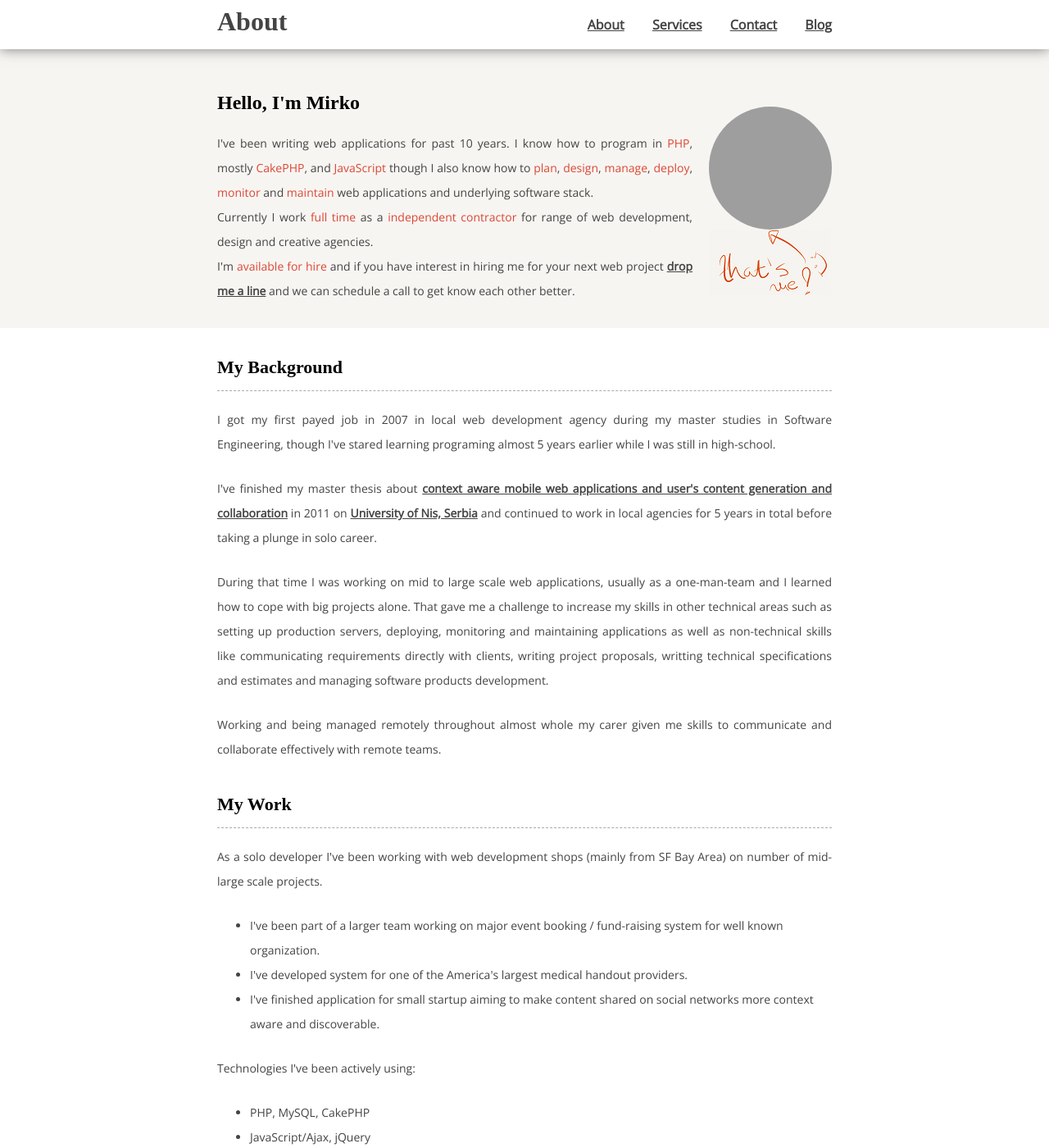
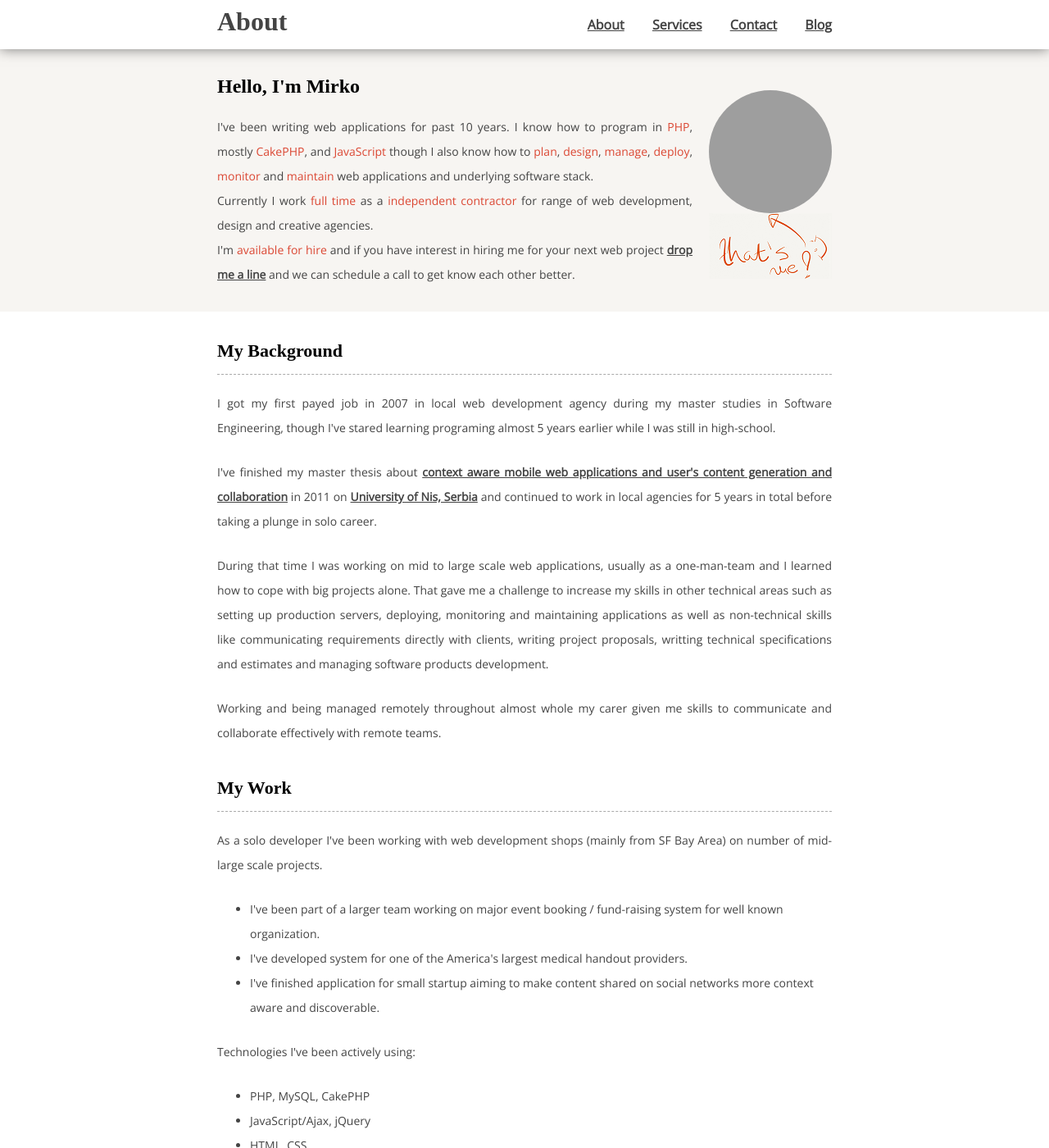
Before and after one commit to borivojevic/borivojevic.github.com, a Jekyll site: the page built from index.html, in a window 1280 px wide and 1400 px high. Shown: the whole window at 82% size. Built offline with Jekyll 4.4.1, drawn with Linux system fonts in a browser that asks for light colours; some web fonts are replaced; Markdown is read by kramdown in place of the engine named in the settings; grey boxes are pictures that could not be loaded.

Commit message:
Fix center content spacing

```diff
--- a/css/main.css
+++ b/css/main.css
@@ -67,6 +67,9 @@
 	width: 750px;
 	margin: 0 auto;
 }
+.center.content {
+	padding: 20px 0;
+}
 article section p {
 	text-align: justify;
 	margin-bottom: 24px;
@@ -105,12 +108,11 @@
 #header .menu li a:hover{
 	color: #F00;
 }
-
 /* ==========================================================================
  About me
  ========================================================================== */
 .mirko {
-	padding: 30px 0;
+	padding: 10px 0 30px 0;
 	background: #F7F5F2;
 }
 .mirko section.about {
```
